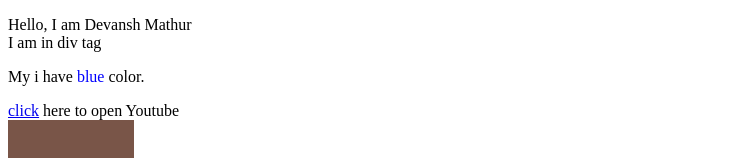
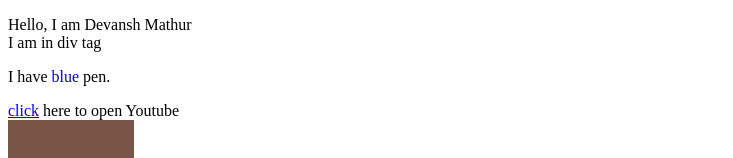
Before and after one commit to DevanshMathur/Daffodil-Assignments, a plain HTML site: page Web Pages/Day 1.html in a window 1280 px wide. Shown: the part 793-951 px from the top of the page, without its empty margins (0-733 px from the left). Drawn offline with Linux system fonts and the light colour scheme.

Commit message:
updated color txt

```diff
--- a/Web Pages/Day 1.html
+++ b/Web Pages/Day 1.html
@@ -74,11 +74,11 @@
             I am in div tag
         </div>
         <p>
-            My i have
+            I have
             <span style="color:blue">
                 blue
             </span>
-            color.
+            pen.
         </p>
         <a href="https://www.youtube.com/">click</a> here to open Youtube
         <br/>
```
